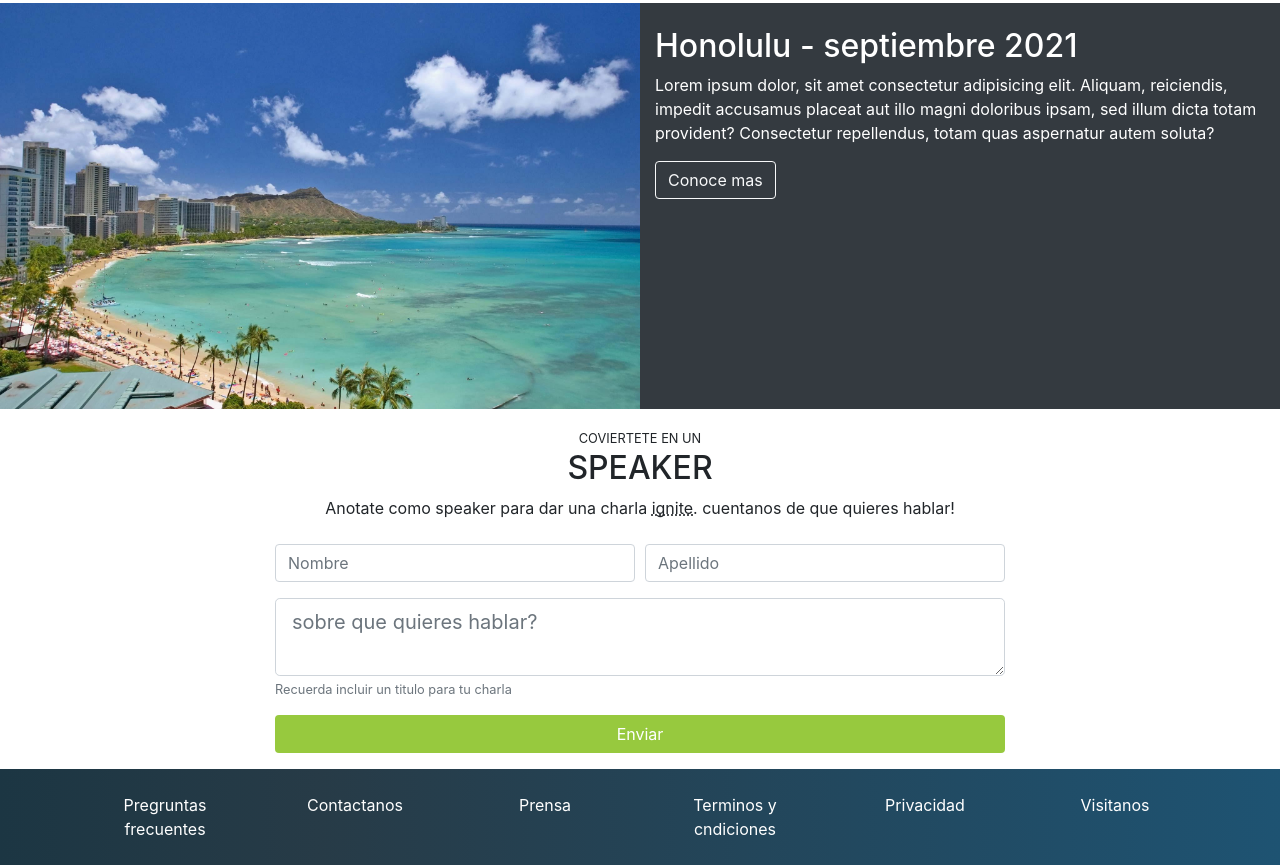
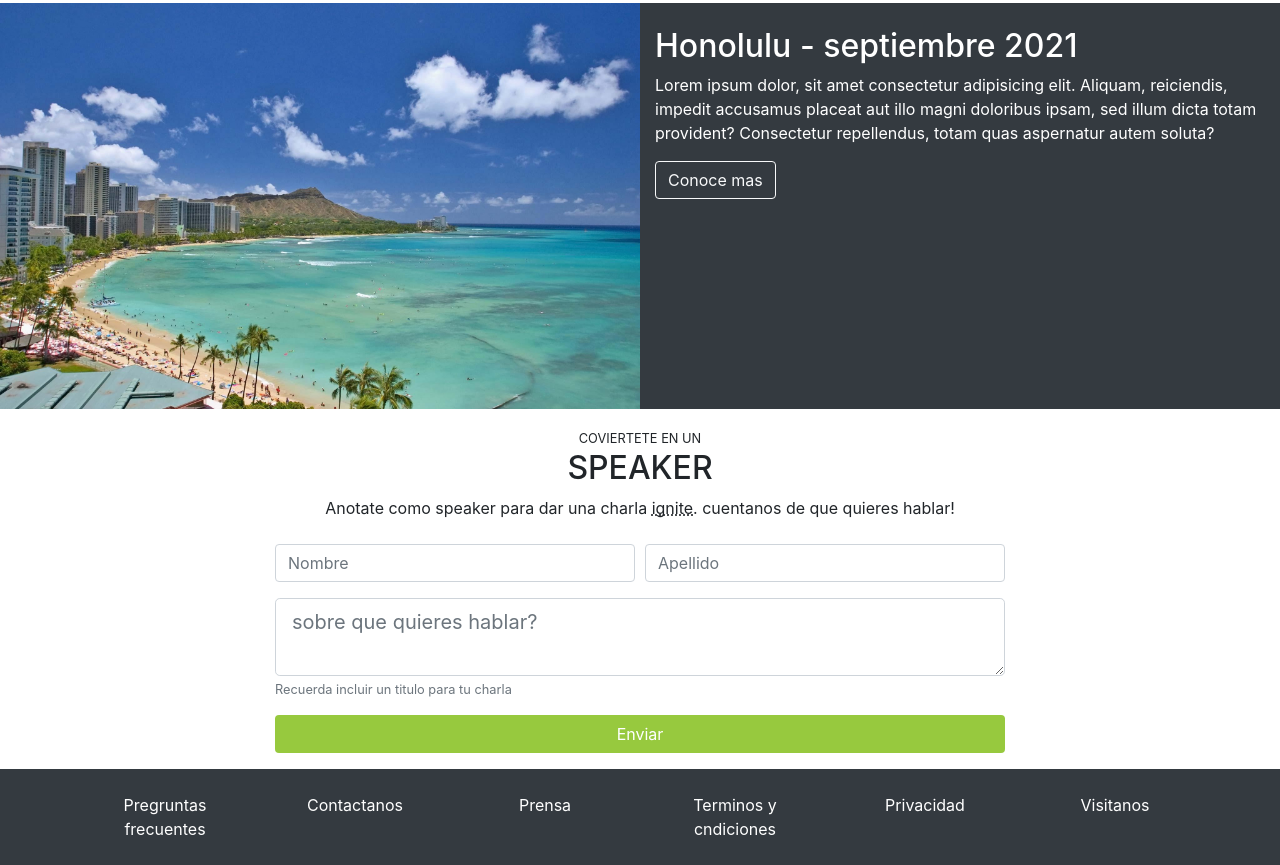
Before and after one commit to camiloVelandia/Tech-conf, a plain HTML site: page index.html in a window 1280 px wide. Shown: the part 1569-2434 px from the top of the page. Drawn offline with nearby package versions, Linux system fonts and the light colour scheme.

Commit message:
cambio color del footer

```diff
--- a/index.css
+++ b/index.css
@@ -44,7 +44,7 @@ height: 100%;
   width: 100%;
 }
 #footer{
-  background: linear-gradient(90deg, #1c3643,#273b47 25%, #1e5372);
+  background: #343a40;
 }
 #footer a{
   color: white;
```
